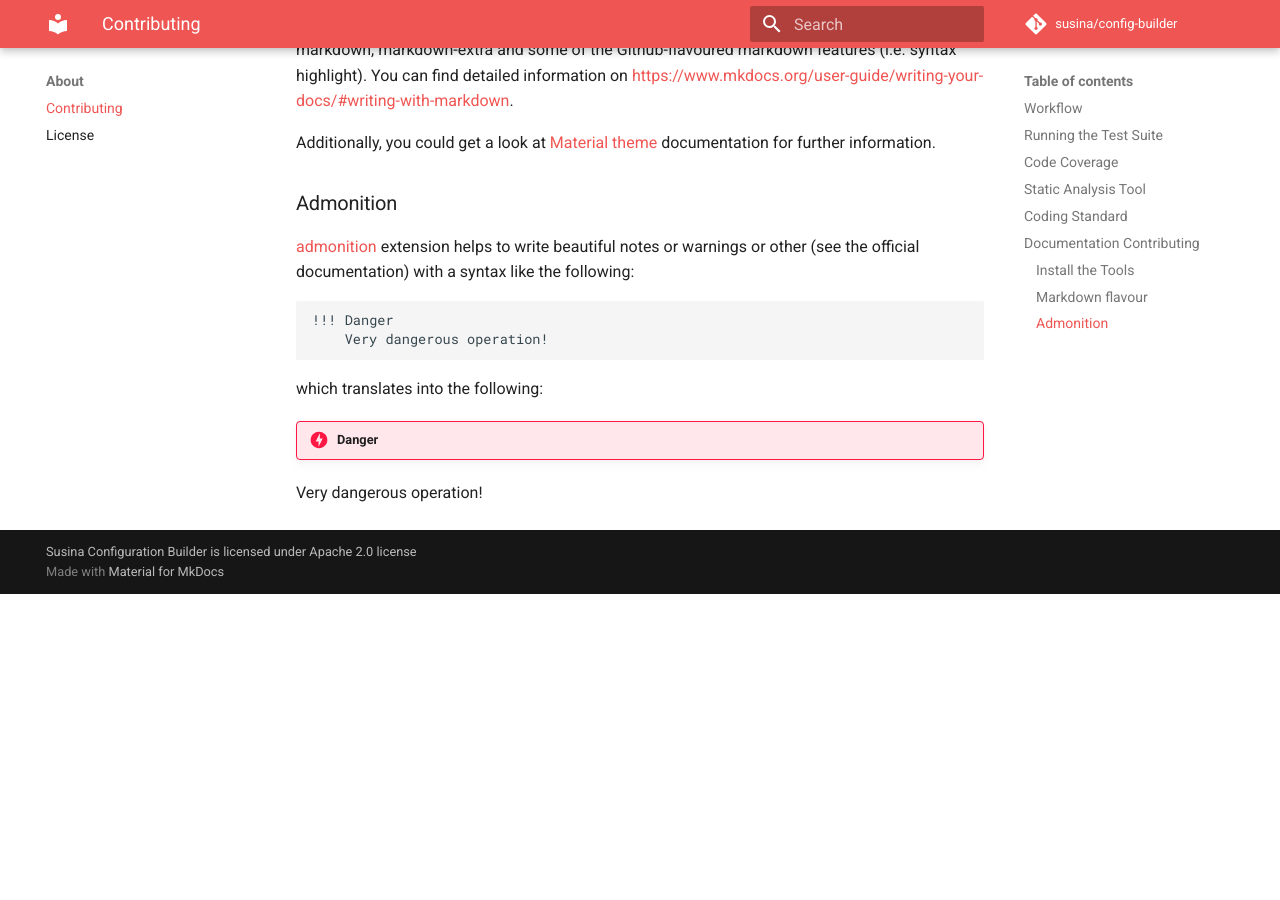
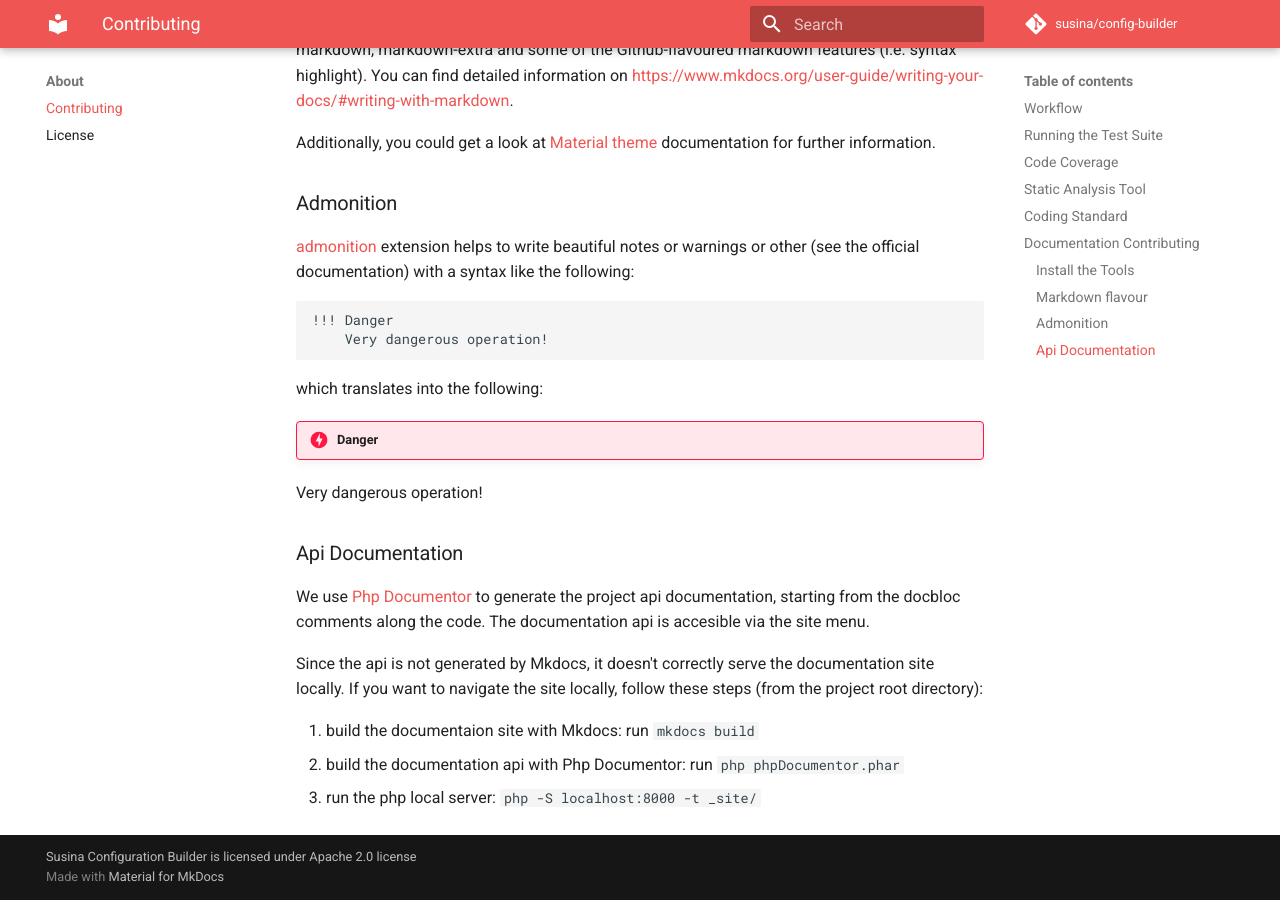
Before and after one commit to susina/config-builder, an MkDocs documentation site: the page built from docs/contributing.md, in a window 1280 px wide and 900 px high, scrolled down 2262 px. Built offline with MkDocs 1.6.1 and Material for MkDocs 9.7.7, drawn with Linux system fonts in a browser that asks for light colours; comment, search, counter and statistics services are not loaded; before the commit the page ends 2856 px from its top, so only the background shows below that.

```diff
--- a/docs/contributing.md
+++ b/docs/contributing.md
@@ -96,3 +96,14 @@ which translates into the following:
 
 !!! Danger
 Very dangerous operation!
+
+### Api Documentation
+
+We use [Php Documentor](https://phpdoc.org/) to generate the project api documentation, starting from the docbloc comments along the code. The documentation api is accesible via the site menu.
+
+Since the api is not generated by Mkdocs, it doesn't correctly serve the documentation site locally.
+If you want to navigate the site locally, follow these steps (from the project root directory):
+
+1. build the documentaion site with Mkdocs: run `mkdocs build`
+2. build the documentation api with Php Documentor: run `php phpDocumentor.phar`
+3. run the php local server: `php -S localhost:8000 -t _site/`
```
Also changed, not shown: CHANGELOG.md (+1 -0 lines), README.md (+1 -1 lines), 3 other files.
